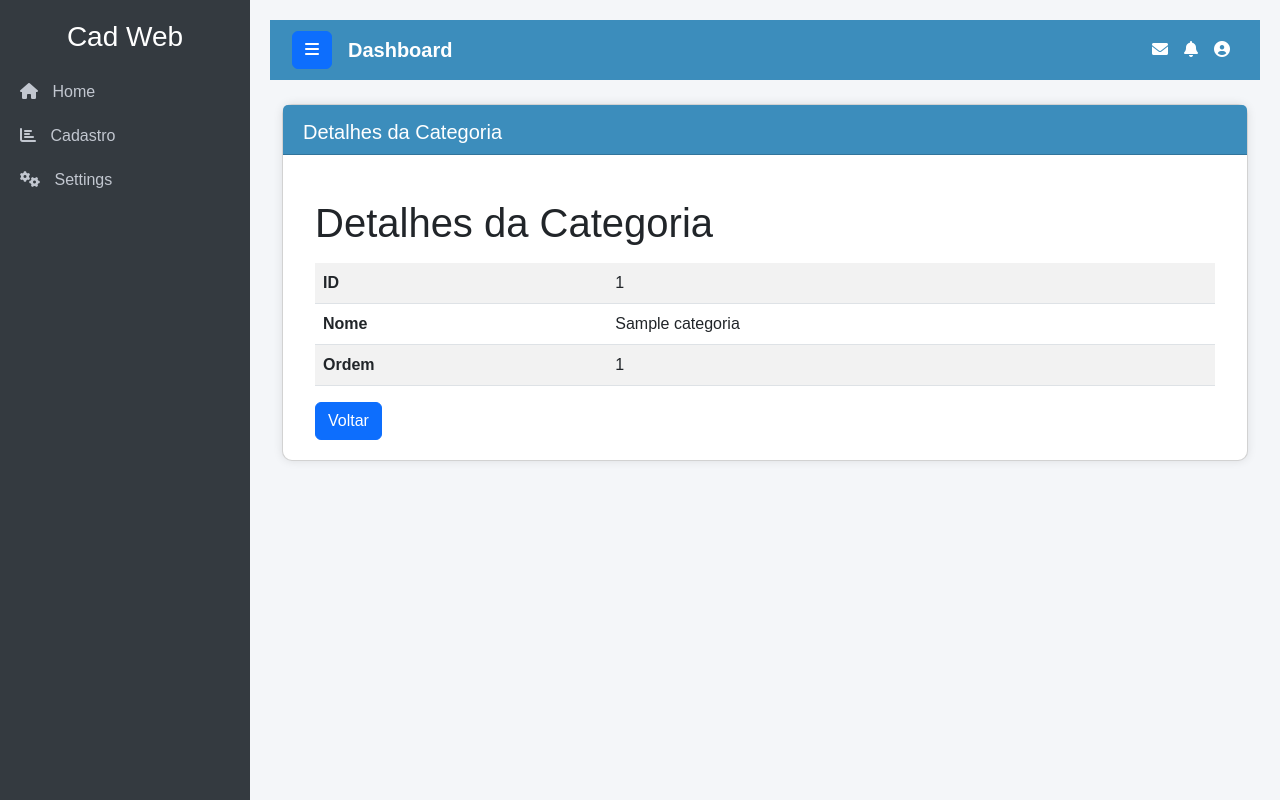
After one commit to junior007x9/cadweb, a Django app: page /categoria/1/ in a window 1280 px wide. The commit adds this page. Run offline with Django 4.2, Linux system fonts and the light colour scheme; tables that the repository leaves empty hold one stand-in row (values such as "Sample post"); some libraries are stand-ins or nearby versions.

Commit message:
att tudo

```diff
--- a/home/models.py
+++ b/home/models.py
@@ -1,2 +1,11 @@
 import locale
 from django.db import models
+
+
+class Categoria(models.Model):
+    nome = models.CharField(max_length=100)
+    ordem = models.IntegerField()
+
+
+    def __str__(self):
+        return self.nome
--- a/home/urls.py
+++ b/home/urls.py
@@ -3,4 +3,11 @@ from . import views
 
 urlpatterns = [
     path('', views.index, name="index"),
+    path('categorias/', views.categoria, name='categoria'),  # Lista de categorias
+    path('produtos/', views.lista_produtos, name='lista_produtos'),  # Lista de produtos
+    path('formulario/', views.form_categoria, name='form_categoria'),  # Criação
+    path('formulario/<int:id>/', views.form_categoria, name='form_categoria'),  # Edição
+    path('produtos/excluir/<int:id>/', views.excluir_categoria, name='excluir_categoria'),# excluir
+    path('categoria/<int:id>/', views.detalhes_categoria, name='detalhes_categoria'),# detalhes
+
 ]
--- a/home/views.py
+++ b/home/views.py
@@ -1,6 +1,45 @@
-from django.shortcuts import render
+from django.shortcuts import render, get_object_or_404, redirect
+from .models import *
+from .forms import *
+
+def index(request):
+    return render(request, 'index.html')
+
+def categoria(request):
+    # Exibe a lista de categorias
+    contexto = {
+        'lista': Categoria.objects.all().order_by('id'),
+    }
+    return render(request, 'categoria/lista.html', contexto)
+
+def lista_produtos(request):
+    # Exibe a lista de produtos
+    lista = Categoria.objects.all()
+    return render(request, 'categoria/lista.html', {'lista': lista})
 
 
 
-def index(request):
-    return render(request,'index.html')
+def form_categoria(request, id=None):
+    if id:  # Se o ID for fornecido, tenta buscar o registro
+        categoria = get_object_or_404(Categoria, id=id)
+    else:  # Se não, cria uma nova instância
+        categoria = None
+
+    if request.method == 'POST':
+        form = CategoriaForm(request.POST, instance=categoria)
+        if form.is_valid():
+            form.save()  # Salva no banco de dados
+            return redirect('categoria')  # Redireciona para a listagem
+    else:
+        form = CategoriaForm(instance=categoria)  # Formulário com a instância existente ou vazio
+
+    return render(request, 'categoria/formulario.html', {'form': form})
+
+def excluir_categoria(request, id):
+    categoria = get_object_or_404(Categoria, id=id)
+    categoria.delete()
+    return redirect('categoria')  # Redireciona para a listagem de categorias
+
+def detalhes_categoria(request, id):
+    categoria = get_object_or_404(Categoria, id=id)
+    return render(request, 'categoria/detalhes.html', {'categoria': categoria})
--- a/pweb/settings.py
+++ b/pweb/settings.py
@@ -79,10 +79,7 @@ WSGI_APPLICATION = 'pweb.wsgi.application'
 # https://docs.djangoproject.com/en/4.2/ref/settings/#databases
 
 DATABASES = {
-   'default': {
-        'ENGINE': 'django.db.backends.sqlite3',
-        'NAME': BASE_DIR / 'db.sqlite3',
-    }
+   'default': dj_database_url.parse('postgres://neondb_owner:7Jxlgbjd8vDa@ep-sweet-term-a4xle86e-pooler.us-east-1.aws.neon.tech/neondb?sslmode=require')
 }
 
 
--- /dev/null
+++ b/templates/categoria/detalhes.html
@@ -0,0 +1,26 @@
+{% extends "base.html" %}
+
+{% block titulo_conteudo %}Detalhes da Categoria{% endblock %}
+
+{% block conteudo %}
+<div class="container mt-4">
+    <h1>Detalhes da Categoria</h1>
+    <table class="table table-striped mt-3">
+        <tbody>
+            <tr>
+                <th scope="row">ID</th>
+                <td>{{ categoria.id }}</td>
+            </tr>
+            <tr>
+                <th scope="row">Nome</th>
+                <td>{{ categoria.nome }}</td>
+            </tr>
+            <tr>
+                <th scope="row">Ordem</th>
+                <td>{{ categoria.ordem }}</td>
+            </tr>
+        </tbody>
+    </table>
+    <a href="{% url 'categoria' %}" class="btn btn-primary">Voltar</a>
+</div>
+{% endblock %}
--- a/templates/menu.html
+++ b/templates/menu.html
@@ -6,11 +6,11 @@
         <a href="#" class="nav-link"><i class="fas fa-chart-bar"></i> <span>Cadastro</span></a>
         <ul class="submenu nav flex-column">
             <li class="nav-item">
-                <a href="#" class="nav-link">Categorias</a>
+                <a href="{% url 'lista_produtos' %}" class="nav-link">Categorias</a>
             </li>
 
             <li class="nav-item">
-                <a href="#" class="nav-link">Produtos</a>
+                <a href="categoria" class="nav-link">Produtos</a>
             </li>
             <li class="nav-item">
                 <a href="#" class="nav-link">Clientes</a>
```
Also changed, not shown: templates/categoria/formulario.html (+9 -17 lines), templates/categoria/lista.html (+20 -7 lines), templates/base.html (line endings or trailing spaces), templates/index.html (line endings or trailing spaces).
